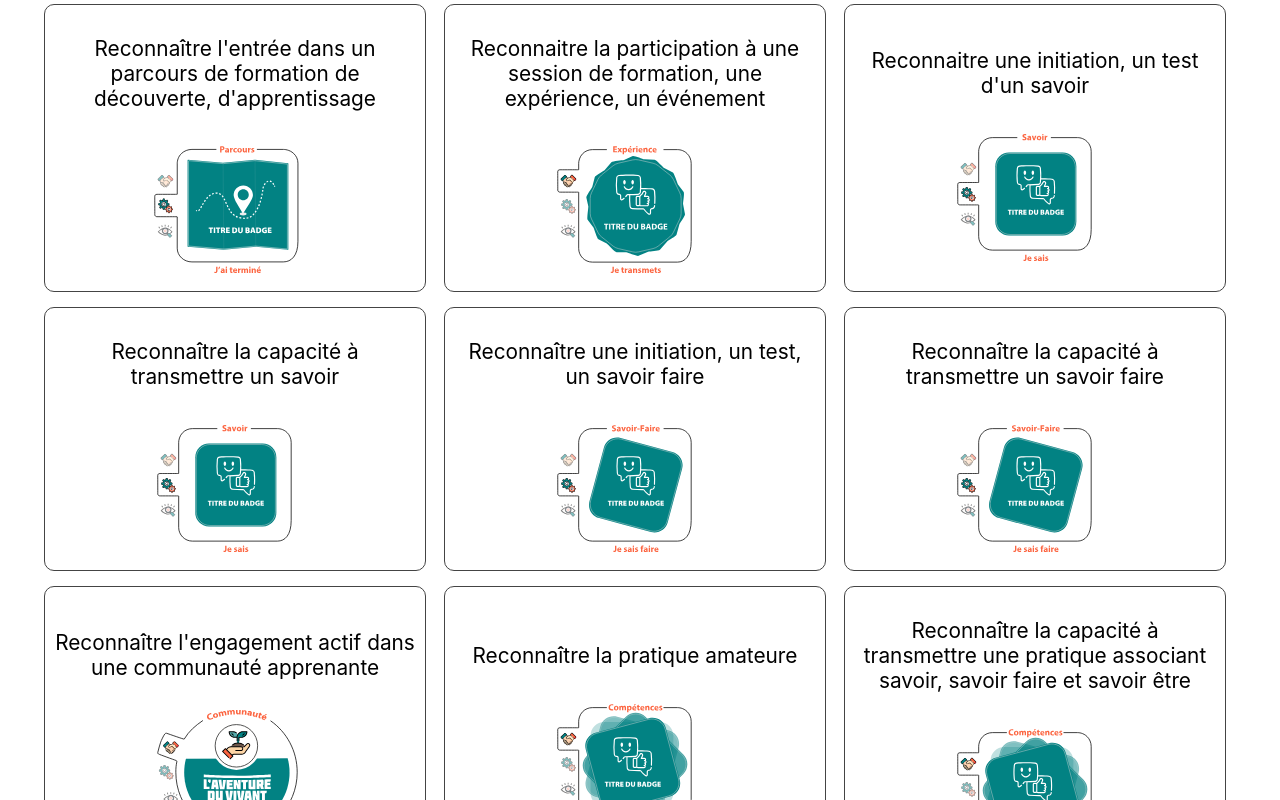
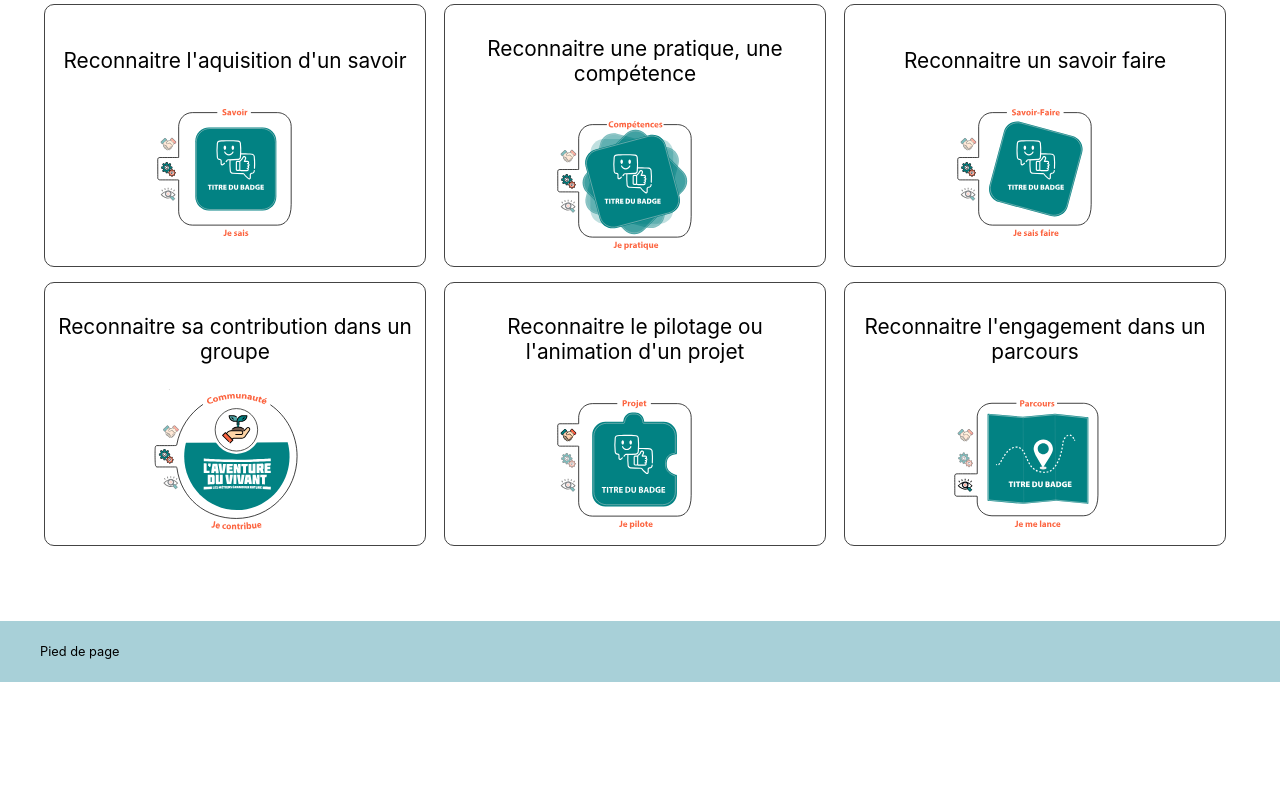
Before and after one commit to incaya/generateur-graphique-open-badge-ea, a React (Create React App) app: page /generateur/recurrents in a window 1280 px wide. Shown: the part 240-1040 px from the top of the page. After the commit the page ends 922 px from the top, so only its background shows below. Built offline with nearby package versions, Linux system fonts and the light colour scheme.

Commit message:
feat: affichage des badges courants pour EA

```diff
--- a/src/Recurrents.js
+++ b/src/Recurrents.js
@@ -1,5 +1,5 @@
 import React from "react";
-import { Pc2, Xp3, Sv2, Sf2, Cp3, Gp3, Pc3 } from "./Badges";
+import { Cp2, Gp2, Pj3, Sv2, Sf2, Cp3, Gp3, Pc3, Pc1 } from "./Badges";
 
 function Recurrents() {
 
@@ -12,75 +12,43 @@ function Recurrents() {
       </p>
       <div className="blocks-row">
         <div className="recurrent-choice">
-          <a href={process.env.PUBLIC_URL + "/customize/index.html?id=pc2"}>
+          <a href={process.env.PUBLIC_URL + "/customize/index.html?id=sv2"}>
             <p>
-              Reconnaître l'entrée dans un parcours de formation de découverte,
-              d'apprentissage
+            Reconnaitre l'aquisition d'un savoir
             </p>
-            <Pc2 />
-          </a>
-        </div>
-        <div className="recurrent-choice">
-          <a href={process.env.PUBLIC_URL + "/customize/index.html?id=xp3"}>
-            <p>
-              Reconnaitre la participation à une session de formation, une
-              expérience, un événement
-            </p>
-            <Xp3 />
-          </a>
-        </div>
-        <div className="recurrent-choice">
-          <a href={process.env.PUBLIC_URL + "/customize/index.html?id=sv2"}>
-            <p>Reconnaitre une initiation, un test d'un savoir</p>
             <Sv2 />
-          </a>
-        </div>
-        <div className="recurrent-choice">
-          <a href={process.env.PUBLIC_URL + "/customize/index.html?id=sv2"}>
-            <p>Reconnaître la capacité à transmettre un savoir</p>
-            <Sv2 />
-          </a>
-        </div>
-        <div className="recurrent-choice">
-          <a href={process.env.PUBLIC_URL + "/customize/index.html?id=sf2"}>
-            <p>Reconnaître une initiation, un test, un savoir faire</p>
-            <Sf2 />
-          </a>
-        </div>
-        <div className="recurrent-choice">
-          <a href={process.env.PUBLIC_URL + "/customize/index.html?id=sf2"}>
-            <p>Reconnaître la capacité à transmettre un savoir faire</p>
-            <Sf2 />
-          </a>
-        </div>
-        <div className="recurrent-choice">
-          <a href={process.env.PUBLIC_URL + "/customize/index.html?id=gp3"}>
-            <p>Reconnaître l'engagement actif dans une communauté apprenante</p>
-            <Gp3 />
-          </a>
-        </div>
-        <div className="recurrent-choice">
-          <a href={process.env.PUBLIC_URL + "/customize/index.html?id=cp3"}>
-            <p>Reconnaître la pratique amateure</p>
-            <Cp3 />
           </a>
         </div>
         <div className="recurrent-choice">
           <a href={process.env.PUBLIC_URL + "/customize/index.html?id=cp3"}>
             <p>
-              Reconnaître la capacité à transmettre une pratique associant
-              savoir, savoir faire et savoir être
+            Reconnaitre une pratique, une compétence
             </p>
-            <Cp3 />
+            <Cp2 />
           </a>
         </div>
         <div className="recurrent-choice">
-          <a href={process.env.PUBLIC_URL + "/customize/index.html?id=pc3"}>
-            <p>
-              Se créer un badge de rêve ou reconnaître l'aboutissement d'un
-              parcours individuel
-            </p>
-            <Pc3 />
+          <a href={process.env.PUBLIC_URL + "/customize/index.html?id=sf2"}>
+            <p>Reconnaitre un savoir faire</p>
+            <Sf2 />
+          </a>
+        </div>
+        <div className="recurrent-choice">
+          <a href={process.env.PUBLIC_URL + "/customize/index.html?id=gp2"}>
+            <p>Reconnaitre sa contribution dans un groupe</p>
+            <Gp2 />
+          </a>
+        </div>
+        <div className="recurrent-choice">
+          <a href={process.env.PUBLIC_URL + "/customize/index.html?id=pj3"}>
+            <p>Reconnaitre le pilotage ou l'animation d'un projet</p>
+            <Pj3 />
+          </a>
+        </div>
+        <div className="recurrent-choice">
+          <a href={process.env.PUBLIC_URL + "/customize/index.html?id=pc1"}>
+            <p>Reconnaitre l'engagement dans un parcours</p>
+            <Pc1 />
           </a>
         </div>
       </div>
```
